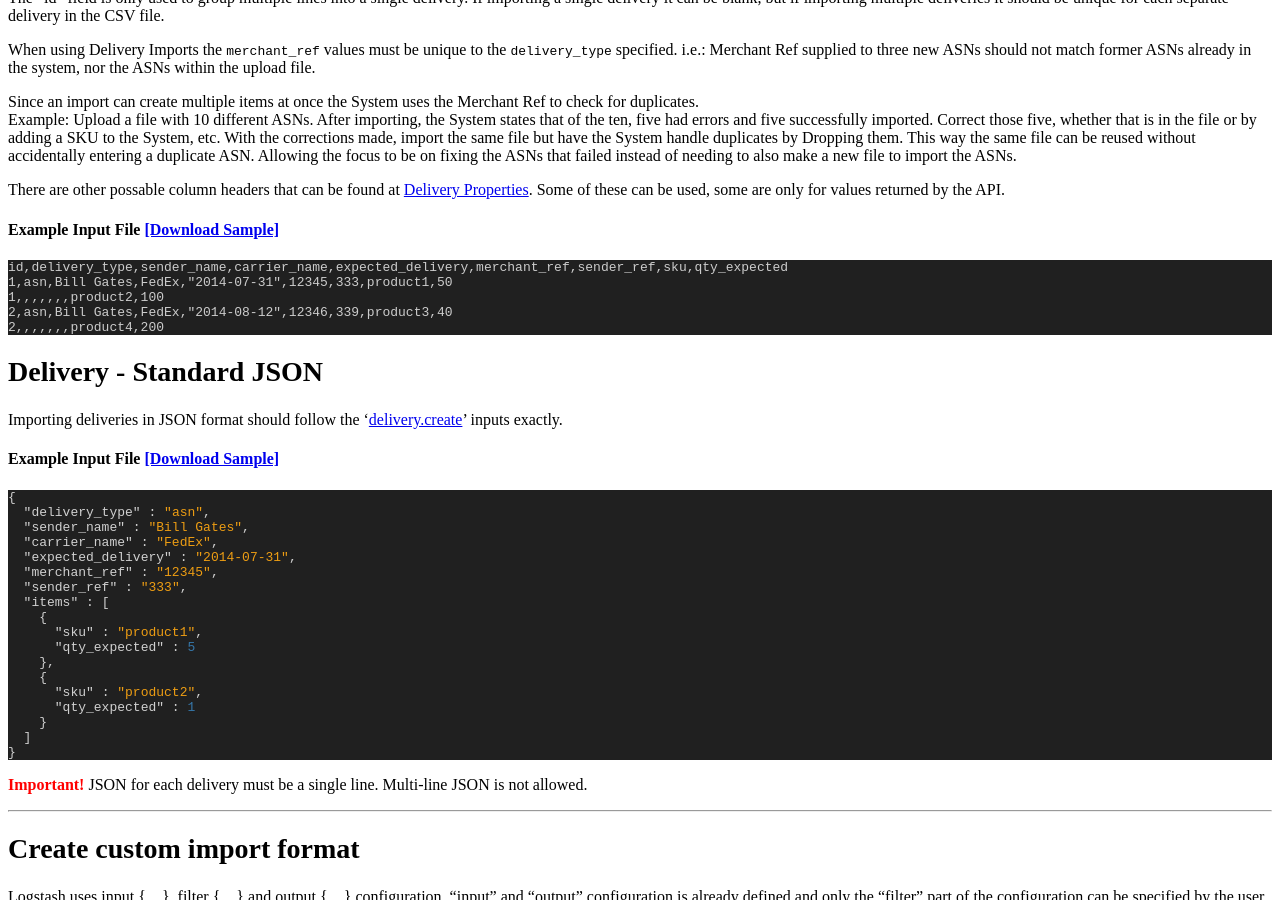
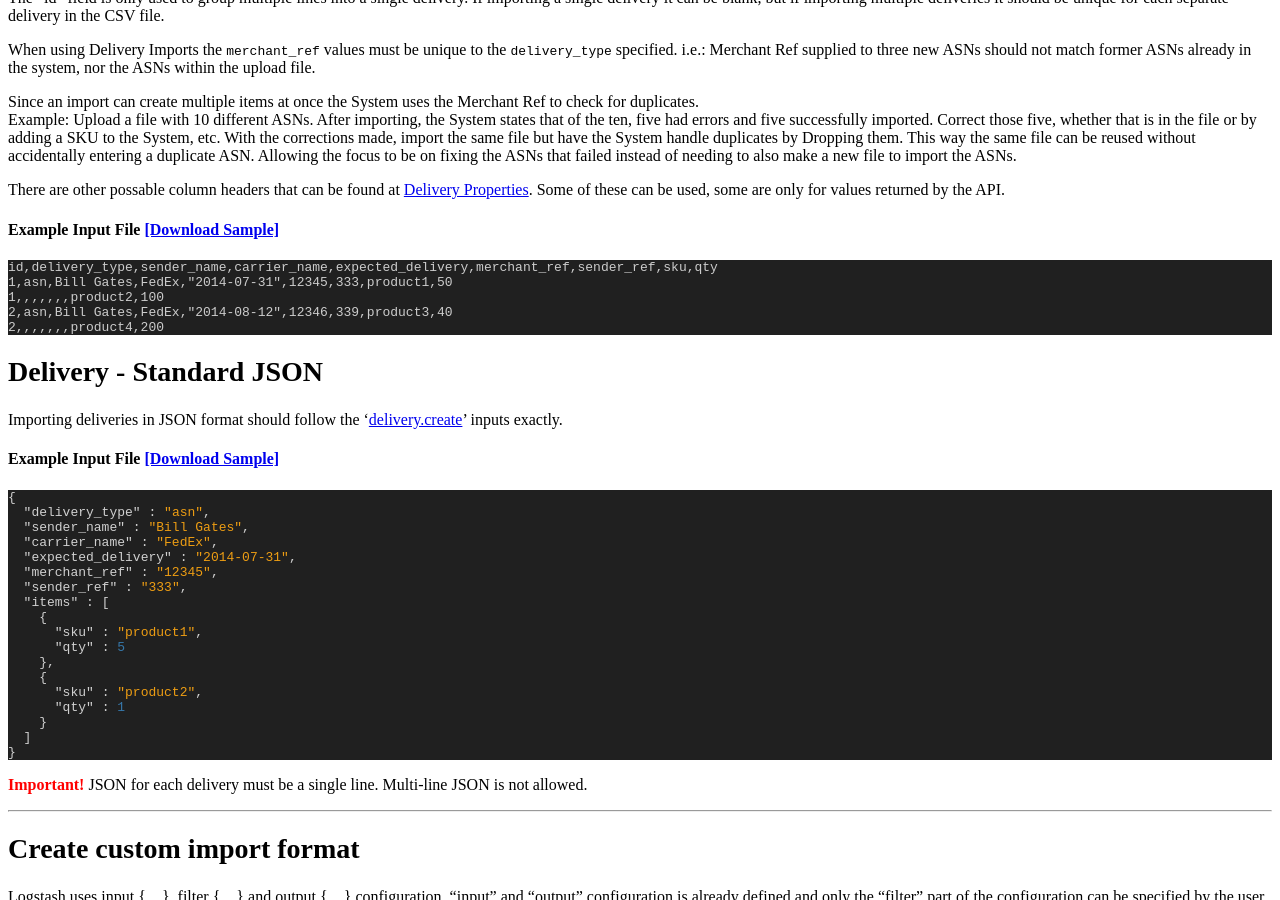
Before and after one commit to ShipStream/shipstream.github.io, a Jekyll site: the page built from _posts/2015-06-18-import-formats.md, in a window 1280 px wide and 900 px high, scrolled down 2510 px. Built offline with Jekyll 4.4.1, drawn with Linux system fonts in a browser that asks for light colours; a style sheet for code colours, icons or effects is not loaded.

Commit message:
Rename delivery.qty_expected to qty

````diff
--- a/_posts/2015-06-18-import-formats.md
+++ b/_posts/2015-06-18-import-formats.md
@@ -150,7 +150,7 @@ Since an import can create multiple items at once the System uses the Merchant R
 #### Example Input File [\[Download Sample\]](/samples/delivery_import_sample.csv)
 
 ```
-id,delivery_type,sender_name,carrier_name,expected_delivery,merchant_ref,sender_ref,sku,qty_expected
+id,delivery_type,sender_name,carrier_name,expected_delivery,merchant_ref,sender_ref,sku,qty
 1,asn,Bill Gates,FedEx,"2014-07-31",12345,333,product1,50
 1,,,,,,,product2,100
 2,asn,Bill Gates,FedEx,"2014-08-12",12346,339,product3,40
@@ -176,11 +176,11 @@ Importing deliveries in JSON format should follow the '<a href="/ref/delivery.ht
   "items" : [
     {
       "sku" : "product1",
-      "qty_expected" : 5
+      "qty" : 5
     },
     {
       "sku" : "product2",
-      "qty_expected" : 1
+      "qty" : 1
     }
   ]
 }
--- a/samples/delivery_import_sample.csv
+++ b/samples/delivery_import_sample.csv
@@ -1,4 +1,4 @@
-id,delivery_type,sender_name,carrier_name,expected_delivery,merchant_ref,sender_ref,sku,qty_expected
+id,delivery_type,sender_name,carrier_name,expected_delivery,merchant_ref,sender_ref,sku,qty
 1,asn,Bill Gates,FedEx,"2014-07-31",12345,333,product1,50
 1,,,,,,,product2,100
 2,asn,Bill Gates,FedEx,"2014-08-12",12346,339,product3,40
--- a/samples/delivery_import_sample.json
+++ b/samples/delivery_import_sample.json
@@ -8,11 +8,11 @@
   "items" : [
     {
       "sku" : "product1",
-      "qty_expected" : 5
+      "qty" : 5
     },
     {
       "sku" : "product2",
-      "qty_expected" : 1
+      "qty" : 1
     }
   ]
 }
````
Also changed, not shown: _posts/2014-07-25-delivery.md (+2 -2 lines).
